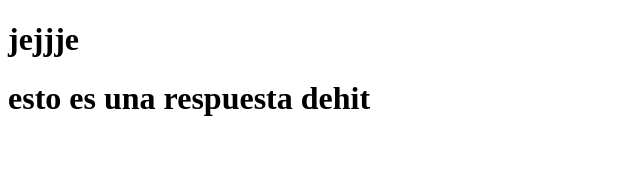
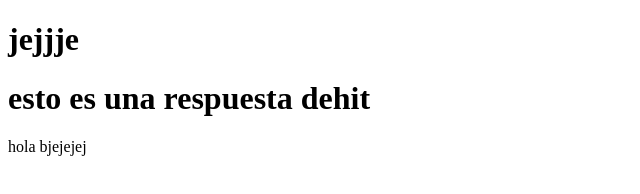
Before and after one commit to HenryTian15/trabajo2, a plain HTML site: page index.html in a window 1280 px wide. Shown: the whole page, without its empty margins (0-640 px from the left). Drawn offline with Linux system fonts and the light colour scheme.

Commit message:
Update index.html

```diff
--- a/index.html
+++ b/index.html
@@ -14,6 +14,7 @@
     </h1>
 
     <h1>esto es una respuesta dehit </h1>
+    <p>hola bjejejej</p>
 
 </body>
 </html>
```
